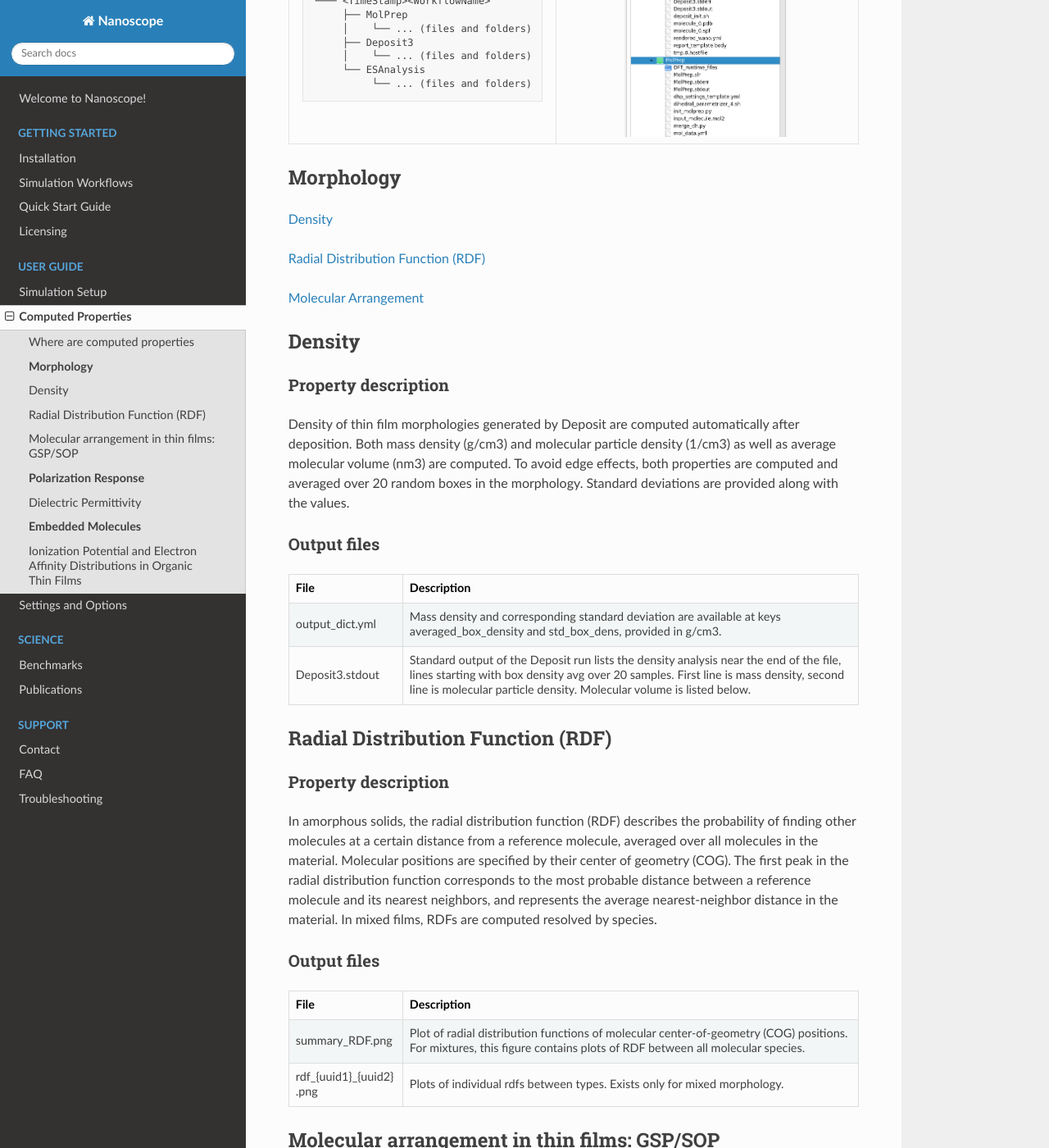
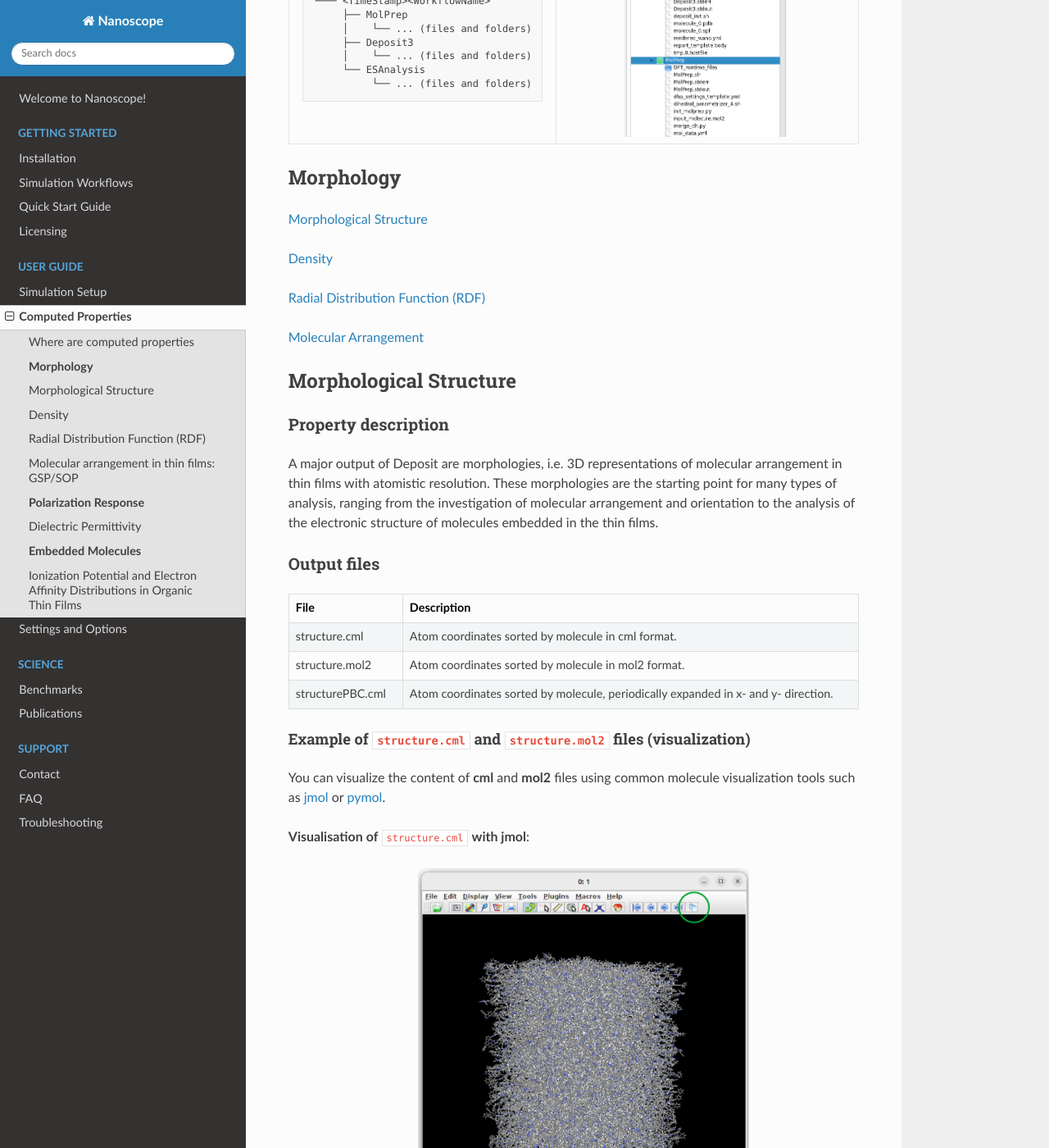
Before and after one commit to NanomatchGmbH/nanoscope-docs, a Sphinx documentation site: the page built from docs/source/user_guide/computed_properties.rst, in a window 1280 px wide and 1400 px high, scrolled down 917 px. Shown: the whole window at 82% size. Built offline with Sphinx 7.4.7 and the Read the Docs theme 3.1.0, drawn with Linux system fonts in a browser that asks for light colours; some of the changed text lies outside the part shown.

Commit message:
Morph viz (#29)
* added morphology visualization

* visualised morphology section adopted (#31)

* visualised morphology section adopted

* small changes for consistency

---------

Co-authored-by: Artem Fediai <artem.fediai@nanomatch.com>

---------

Co-authored-by: Tobias Neumann <tobias.neumann@nanomatch.com>
Co-authored-by: ArtemFediai <artem.fedyay@gmail.com>
Co-authored-by: Artem Fediai <artem.fediai@nanomatch.com>

```diff
--- a/docs/source/user_guide/computed_properties.rst
+++ b/docs/source/user_guide/computed_properties.rst
@@ -83,11 +83,107 @@
 **Morphology**
 ---------------
 
+:ref:`viz`
+
 :ref:`Density <density>`
 
 :ref:`Radial Distribution Function (RDF) <radial_distribution_function>`
 
 :ref:`Molecular Arrangement <molecular_arrangement>`
+
+
+
+.. _viz:
+
+Morphological Structure
+-----------------------
+Property description
+~~~~~~~~~~~~~~~~~~~~~~~
+
+A major output of Deposit are morphologies, i.e. 3D representations of molecular arrangement in thin films with
+atomistic resolution. These morphologies are the starting point for many types of analysis, ranging from the
+investigation of molecular arrangement and orientation to the analysis of the electronic structure of molecules
+embedded in the thin films.
+
+Output files
+~~~~~~~~~~~~~
+
+.. raw:: html
+
+   <table class="docutils" style="width: 100%; table-layout: fixed; border-collapse: collapse;">
+      <thead>
+         <tr>
+            <th style="width: 20%; padding: 8px; border: 1px solid #ddd; text-align: left; overflow-wrap: break-word; white-space: normal;">File</th>
+            <th style="width: 80%; padding: 8px; border: 1px solid #ddd; text-align: left; overflow-wrap: break-word; white-space: normal;">Description</th>
+         </tr>
+      </thead>
+      <tbody>
+         <tr>
+            <td style="padding: 8px; border: 1px solid #ddd; overflow-wrap: break-word; white-space: normal;">structure.cml</td>
+            <td style="padding: 8px; border: 1px solid #ddd; overflow-wrap: break-word; white-space: normal;">Atom coordinates sorted by molecule in cml format.</td>
+         </tr>
+         <tr>
+            <td style="padding: 8px; border: 1px solid #ddd; overflow-wrap: break-word; white-space: normal;">structure.mol2</td>
+            <td style="padding: 8px; border: 1px solid #ddd; overflow-wrap: break-word; white-space: normal;">Atom coordinates sorted by molecule in mol2 format.</td>
+         </tr>
+         <tr>
+            <td style="padding: 8px; border: 1px solid #ddd; overflow-wrap: break-word; white-space: normal;">structurePBC.cml</td>
+            <td style="padding: 8px; border: 1px solid #ddd; overflow-wrap: break-word; white-space: normal;">Atom coordinates sorted by molecule, periodically expanded in x- and y- direction.</td>
+         </tr>
+      </tbody>
+    </table>
+
+
+.. ToDo: move to some extra section. For instance, third-party software or visualizing outputs or examples. This section is about computed properties. It is big and complex enough without this.
+
+Example of ``structure.cml`` and ``structure.mol2`` files (visualization)
+"""""""""""""""""""""""""""""""""""""""""""""""""""""""""""""""""""""""""
+
+You can visualize the content of **cml** and **mol2** files using common molecule visualization tools such as `jmol <https://jmol.sourceforge.net/>`_ or `pymol <https://www.pymol.org/>`_.
+
+**Visualisation of** ``structure.cml`` **with jmol**:
+
+    .. image:: computed_properties/morph_viz_jmol.png
+       :alt: morphology visualization with jmol
+       :align: center
+       :width: 60%
+
+.. ToDo: move instructions away from this page
+
+*Instructions*:
+
+    * Get jmol from the `official jmol page <https://jmol.sourceforge.net/>`_.
+    * In the terminal, move to the runtime directory of Deposit
+    * Open the structure using
+
+        .. code-block:: bash
+
+            jmol structure.cml
+
+    * Click on the `show all frames` button (green circle in the figure above).
+
+
+**Visualisation of** ``structure.mol2`` **with pymol**:
+
+
+    .. image:: computed_properties/morph_viz_pymol.png
+       :alt: morphology visualization with pymol
+       :align: center
+       :width: 60%
+
+.. ToDo: move instructions away from this page
+
+*Instructions*:
+
+    * In pymol, type `set all_states, 1` to show all molecules.
+    * Get pymol from the `official pymol page <https://www.pymol.org/>`_.
+    * In the terminal, move to the runtime directory of Deposit
+    * Open the structure using
+
+        .. code-block:: bash
+
+            pymol structure.mol2
+
 
 .. _density:
 
```
Also changed, not shown: docs/source/user_guide/computed_properties/morph_viz_jmol.png (added), docs/source/user_guide/computed_properties/morph_viz_pymol.png (added).
